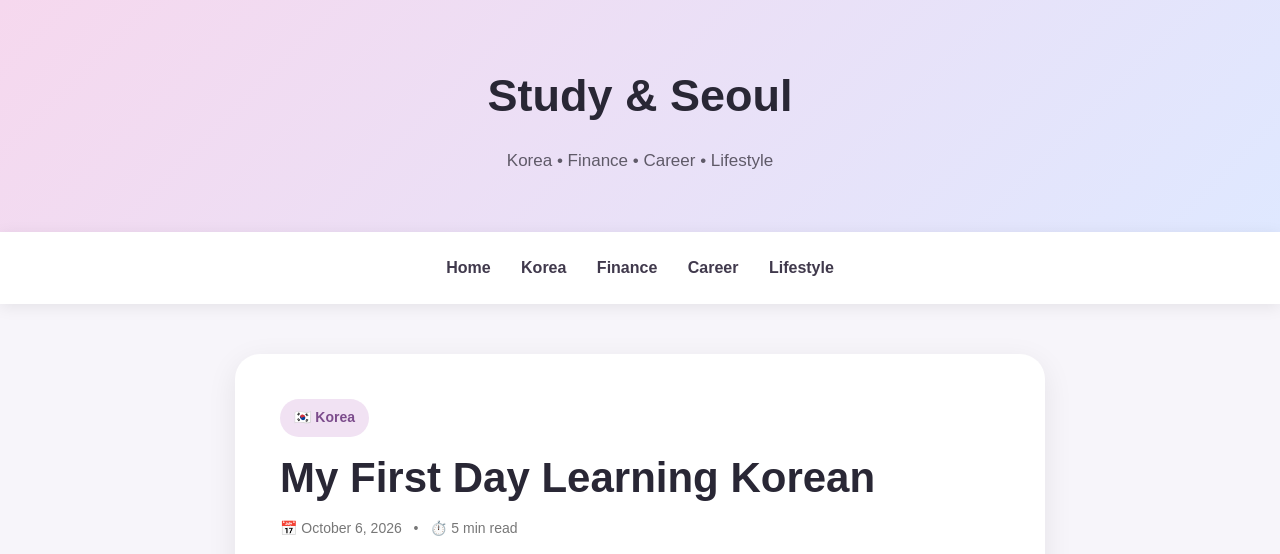
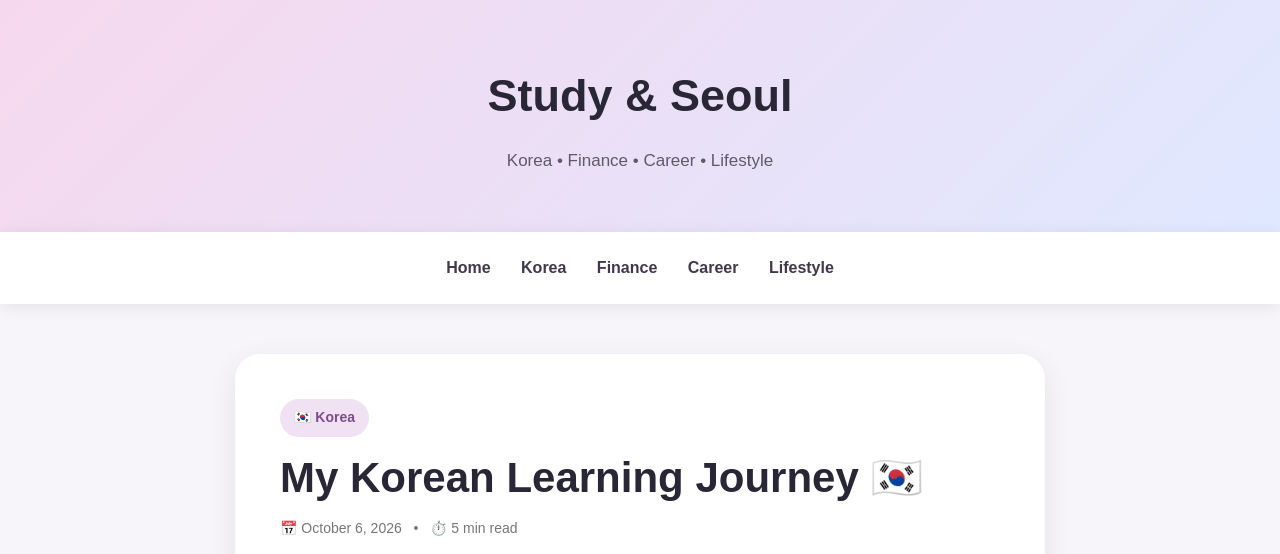
Before and after one commit to manisharachmel-2630/studyandseoulandfinance, a plain HTML site: page my-korean-learning-journey.html in a window 1280 px wide. Shown: the top 554 px of the page. Drawn offline with Linux system fonts and the light colour scheme.

Commit message:
my-korean-learning-journey.html
Fix korean blog post image.

```diff
--- a/my-korean-learning-journey.html
+++ b/my-korean-learning-journey.html
@@ -8,7 +8,7 @@
 <meta name="viewport"
 content="width=device-width, initial-scale=1.0">
 
-<title>Blog Title | Study & Seoul</title>
+<title>My Korean Learning Journey | Study & Seoul</title>
 
 <style>
 
@@ -531,7 +531,7 @@ footer p {
     <!-- BLOG TITLE -->
 
     <h1>
-        My First Day Learning Korean
+        My Korean Learning Journey 🇰🇷
     </h1>
 
 
```
